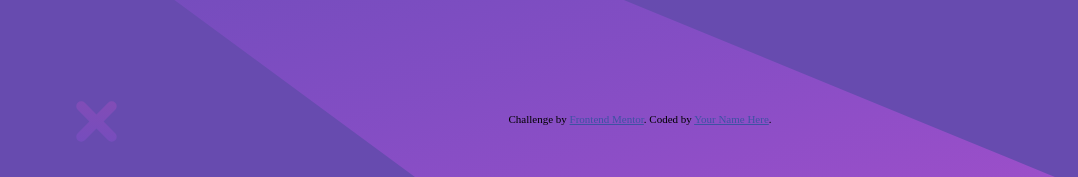
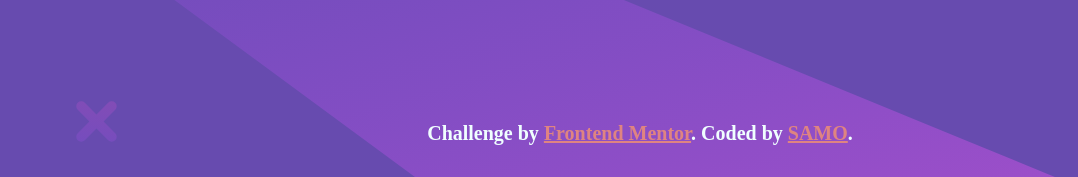
Before and after one commit to 09santi96/Challenge4, a plain HTML site: page index.html in a window 1280 px wide. Shown: the part 623-800 px from the top of the page, 0-1078 px from the left. Drawn offline with nearby package versions, Linux system fonts and the light colour scheme.

Commit message:
challenge 4 finished

```diff
--- a/css/style.css
+++ b/css/style.css
@@ -136,5 +136,9 @@ ion-icon:hover{
 
 
 
-    .attribution { font-size: 11px; text-align: center; }
-    .attribution a { color: hsl(228, 45%, 44%); }
+    .attribution {
+        font-size: 20px; text-align: center;
+        color: azure;
+        font-weight: bolder;
+    }
+    .attribution a { color: hsl(2, 59%, 69%); }
--- a/index.html
+++ b/index.html
@@ -43,7 +43,7 @@
   <footer>
     <p class="attribution">
       Challenge by <a href="https://www.frontendmentor.io?ref=challenge" target="_blank">Frontend Mentor</a>.
-      Coded by <a href="#">Your Name Here</a>.
+      Coded by <a href="https://www.linkedin.com/in/santiago-mart%C3%ADnez-695142160/" target="_blank">SAMO</a>.
     </p>
   </footer>
 
```
